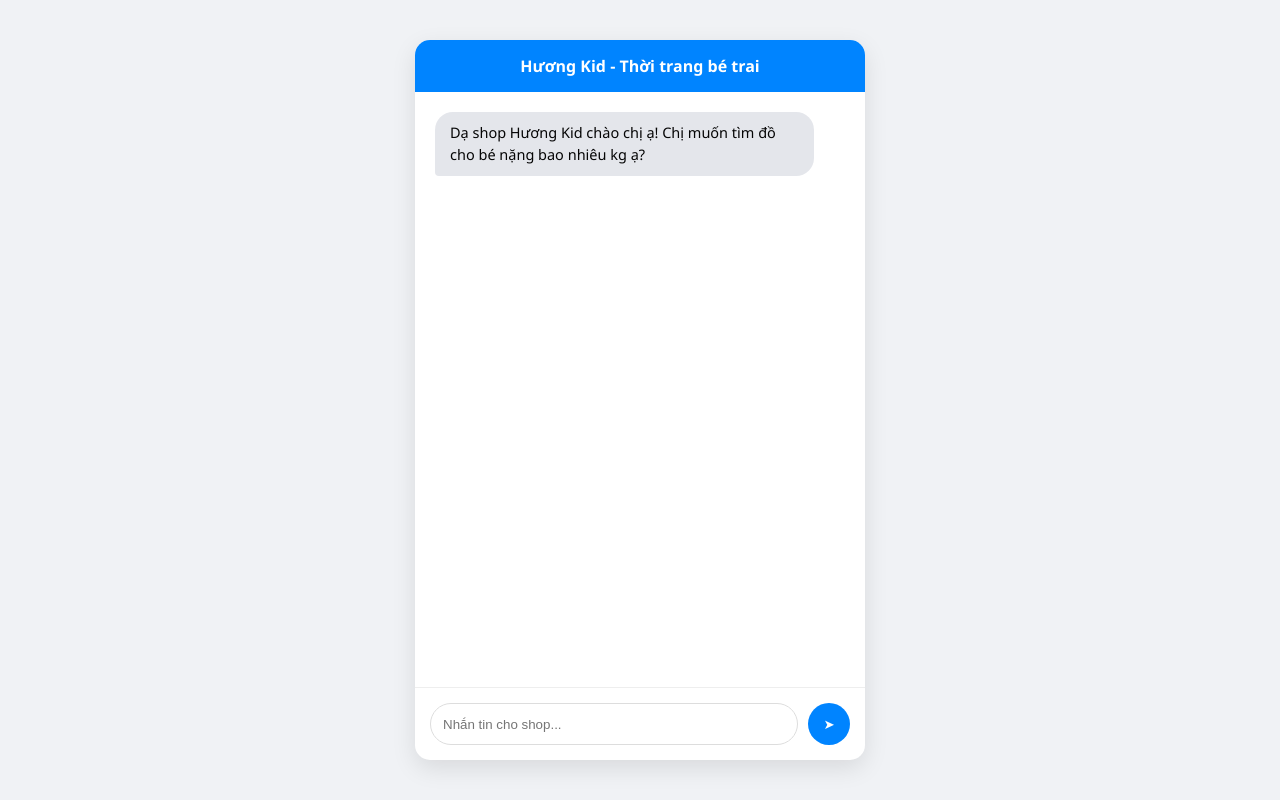
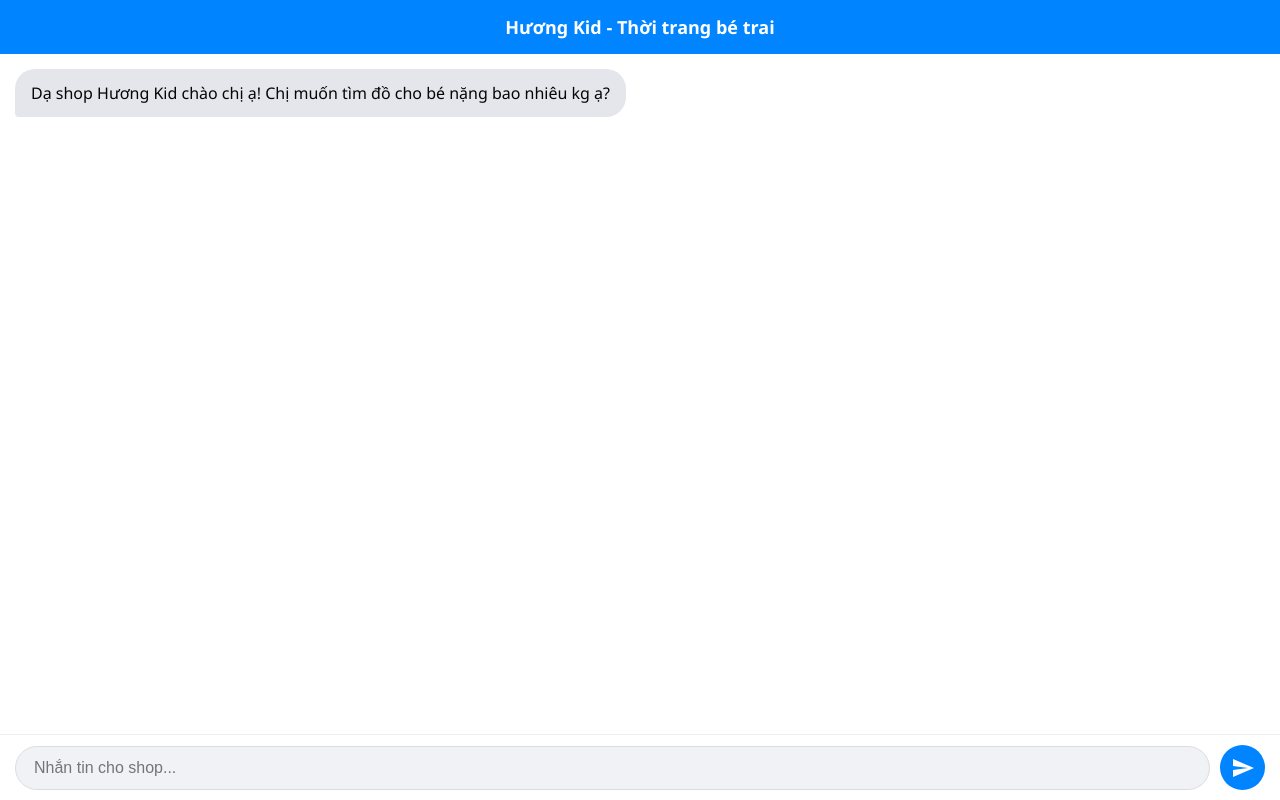
Before and after one commit to pdat7355-hub/chatbot, a website: page public/index.html in a window 1280 px wide. Drawn offline with Linux system fonts and the light colour scheme.

Commit message:
Update index.html

```diff
--- a/public/index.html
+++ b/public/index.html
@@ -2,38 +2,68 @@
 <html lang="vi">
 <head>
     <meta charset="UTF-8">
-    <meta name="viewport" content="width=device-width, initial-scale=1.0">
+    <meta name="viewport" content="width=device-width, initial-scale=1.0, maximum-scale=1.0, user-scalable=no">
     <title>Hương Kid Support</title>
     <style>
-        body { font-family: 'Segoe UI', sans-serif; background-color: #f0f2f5; display: flex; justify-content: center; align-items: center; height: 100vh; margin: 0; }
-        #chat-container { width: 100%; max-width: 450px; height: 90vh; background: white; box-shadow: 0 8px 24px rgba(0,0,0,0.1); border-radius: 15px; display: flex; flex-direction: column; overflow: hidden; }
-        #header { background: #0084ff; color: white; padding: 15px; text-align: center; font-weight: bold; }
-        #messages { flex: 1; overflow-y: auto; padding: 20px; display: flex; flex-direction: column; gap: 12px; }
-        .msg { max-width: 85%; padding: 10px 15px; border-radius: 18px; font-size: 14.5px; line-height: 1.5; }
+        * { box-sizing: border-box; }
+        body { font-family: 'Segoe UI', Roboto, sans-serif; background-color: #f0f2f5; margin: 0; padding: 0; height: 100vh; display: flex; flex-direction: column; }
+
+        /* Header cố định */
+        #header { background: #0084ff; color: white; padding: 15px; text-align: center; font-weight: bold; font-size: 18px; box-shadow: 0 2px 5px rgba(0,0,0,0.1); flex-shrink: 0; }
+
+        /* Khu vực tin nhắn tự co giãn */
+        #messages { flex: 1; overflow-y: auto; padding: 15px; display: flex; flex-direction: column; gap: 12px; background: #ffffff; }
+
+        /* Bong bóng chat to và rõ hơn */
+        .msg { max-width: 85%; padding: 12px 16px; border-radius: 20px; font-size: 16px; line-height: 1.5; word-wrap: break-word; }
         .user { align-self: flex-end; background: #0084ff; color: white; border-bottom-right-radius: 4px; }
         .bot { align-self: flex-start; background: #e4e6eb; color: #050505; border-bottom-left-radius: 4px; white-space: pre-wrap; }
-        #input-area { padding: 15px; border-top: 1px solid #eee; display: flex; }
-        input { flex: 1; border: 1px solid #ddd; padding: 12px; border-radius: 25px; outline: none; }
-        button { background: #0084ff; color: white; border: none; width: 42px; height: 42px; border-radius: 50%; margin-left: 10px; cursor: pointer; display: flex; align-items: center; justify-content: center; }
+
+        /* Khu vực nhập liệu cố định ở đáy màn hình */
+        #input-area { padding: 10px 15px; border-top: 1px solid #eee; display: flex; background: white; align-items: center; padding-bottom: calc(10px + env(safe-area-inset-bottom)); }
+
+        input { flex: 1; border: 1px solid #ddd; padding: 12px 18px; border-radius: 25px; outline: none; font-size: 16px; background: #f0f2f5; }
+
+        /* Nút gửi to và dễ bấm */
+        button { background: #0084ff; color: white; border: none; width: 45px; height: 45px; border-radius: 50%; margin-left: 10px; cursor: pointer; display: flex; align-items: center; justify-content: center; flex-shrink: 0; }
+        button svg { width: 24px; height: 24px; fill: white; }
+
+        /* Tối ưu cho màn hình nhỏ */
+        @media (max-width: 480px) {
+            .msg { max-width: 90%; font-size: 16px; }
+            #header { font-size: 17px; padding: 12px; }
+        }
     </style>
 </head>
 <body>
-    <div id="chat-container">
-        <div id="header">Hương Kid - Thời trang bé trai</div>
-        <div id="messages"></div>
-        <div id="input-area">
-            <input type="text" id="userInput" placeholder="Nhắn tin cho shop..." onkeypress="if(event.key==='Enter') sendMessage()">
-            <button onclick="sendMessage()">➤</button>
-        </div>
+    <div id="header">Hương Kid - Thời trang bé trai</div>
+    <div id="messages"></div>
+    <div id="input-area">
+        <input type="text" id="userInput" placeholder="Nhắn tin cho shop..." autocomplete="off">
+        <button id="sendBtn">
+            <svg viewBox="0 0 24 24"><path d="M2.01 21L23 12 2.01 3 2 10l15 2-15 2z"></path></svg>
+        </button>
     </div>
+
     <script>
         const messageContainer = document.getElementById('messages');
+        const input = document.getElementById('userInput');
+        const btn = document.getElementById('sendBtn');
+
+        function addMsg(text, sender) {
+            const div = document.createElement('div');
+            div.className = 'msg ' + sender;
+            div.innerHTML = text.replace(/\n/g, '<br>');
+            messageContainer.appendChild(div);
+            messageContainer.scrollTop = messageContainer.scrollHeight;
+        }
+
         async function sendMessage() {
-            const input = document.getElementById('userInput');
             const text = input.value.trim();
             if (!text) return;
             addMsg(text, 'user');
             input.value = '';
+
             try {
                 const res = await fetch('/chat', {
                     method: 'POST',
@@ -43,17 +73,16 @@
                 const data = await res.json();
                 addMsg(data.reply, 'bot');
             } catch (e) {
-                addMsg("Lỗi kết nối rồi anh Đạt ơi!", 'bot');
+                addMsg("Dạ, hệ thống bận, chị nhắn lại sau nha!", 'bot');
             }
         }
-        function addMsg(text, sender) {
-            const div = document.createElement('div');
-            div.className = 'msg ' + sender;
-            div.innerHTML = text.replace(/\n/g, '<br>');
-            messageContainer.appendChild(div);
-            messageContainer.scrollTop = messageContainer.scrollHeight;
-        }
-        window.onload = () => addMsg("Dạ shop Hương Kid chào chị ạ! Chị muốn tìm đồ cho bé nặng bao nhiêu kg ạ?", 'bot');
+
+        btn.onclick = sendMessage;
+        input.onkeypress = (e) => { if(e.key === 'Enter') sendMessage(); };
+
+        window.onload = () => {
+            addMsg("Dạ shop Hương Kid chào chị ạ! Chị muốn tìm đồ cho bé nặng bao nhiêu kg ạ?", 'bot');
+        };
     </script>
 </body>
 </html>
```
